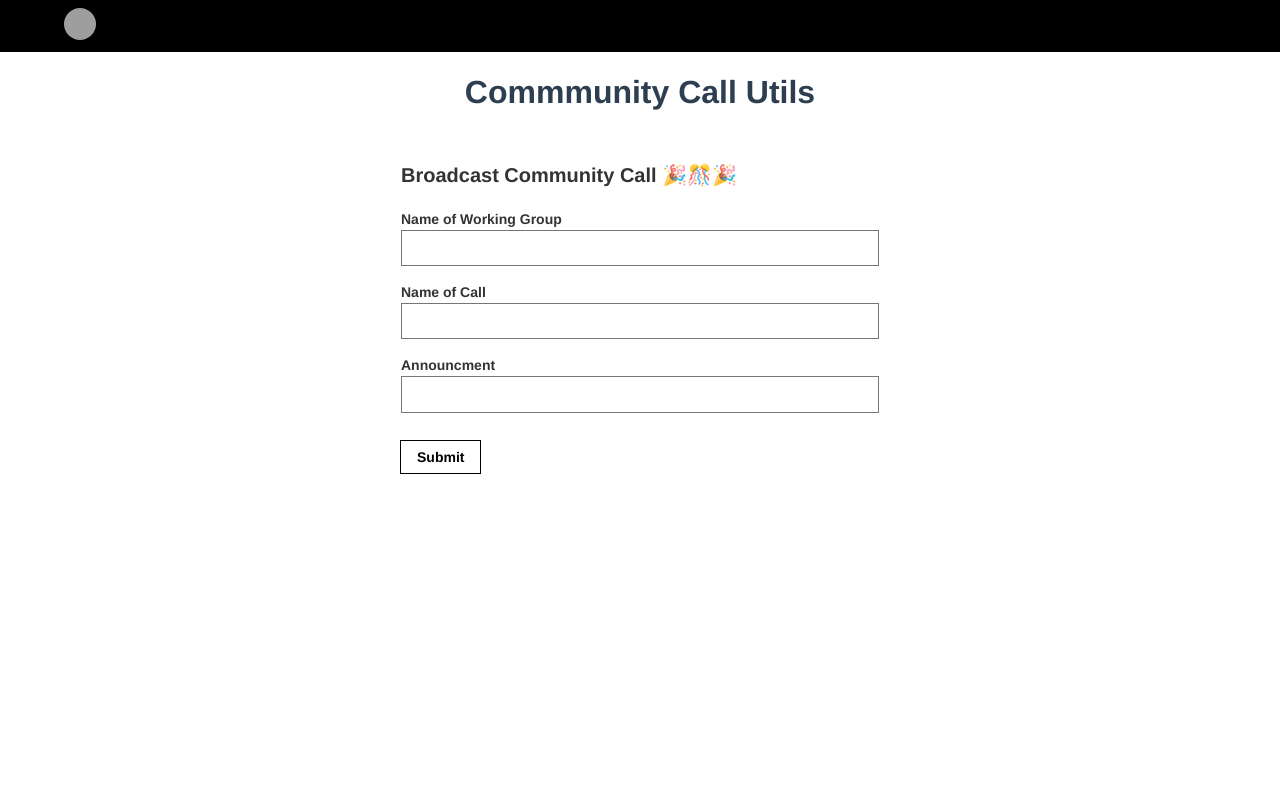
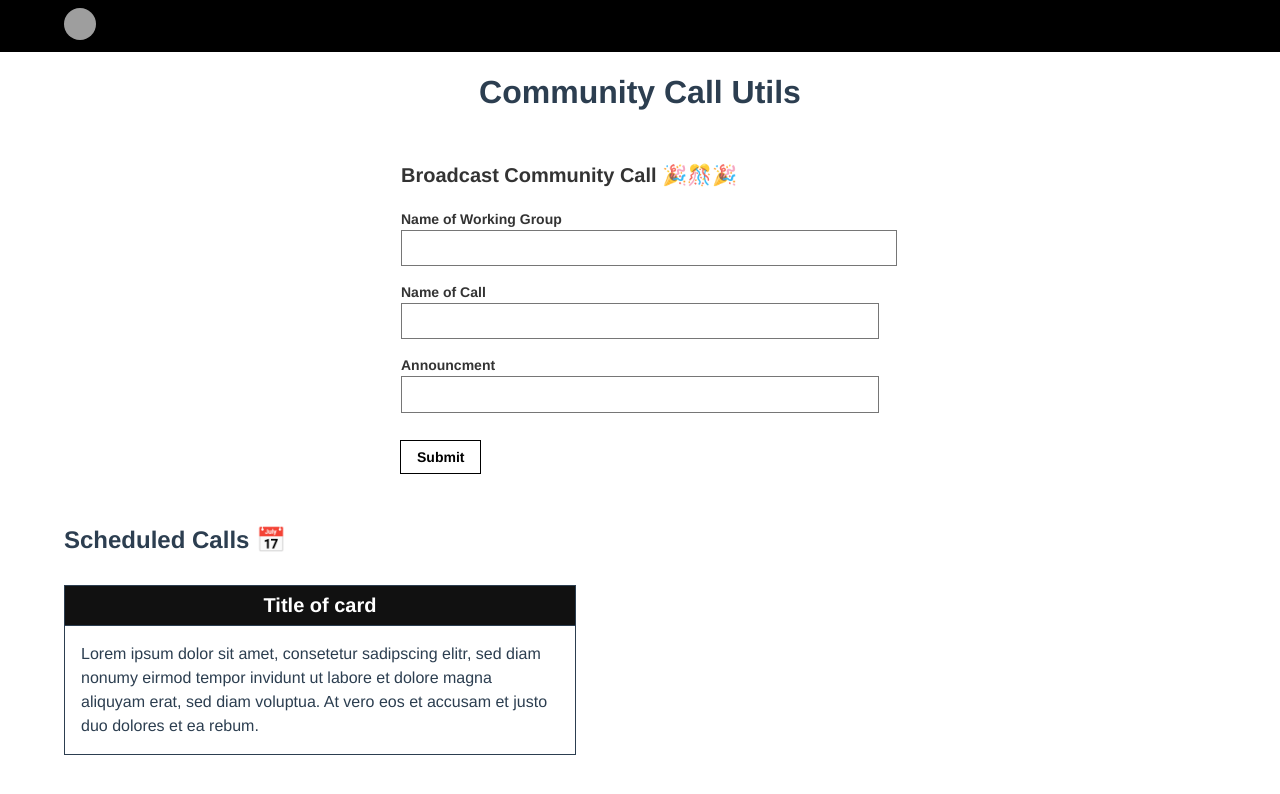
Before and after one commit to ipfs-inactive/community-call-helper, a Vue app in the folder app/: page / in a window 1280 px wide. Shown: the top 794 px of the page. Built offline with nearby package versions, Linux system fonts and the light colour scheme; grey boxes are pictures that could not be loaded.

Commit message:
Accepts and retunrs user input

```diff
--- a/app/src/App.vue
+++ b/app/src/App.vue
@@ -2,17 +2,20 @@
   <div id="app">
     <NavBar />
     <HomePage />
+    <ScheduledCalls />
   </div>
 </template>
 
 <script>
 import NavBar from './components/NavBar.vue'
 import HomePage from './components/HomePage.vue'
+import ScheduledCalls from './components/ScheduledCalls.vue'
 export default {
   name: 'app',
   components: {
     NavBar,
-    HomePage
+    HomePage,
+    ScheduledCalls
   }
 }
 </script>
--- a/app/src/components/HomePage.vue
+++ b/app/src/components/HomePage.vue
@@ -1,13 +1,14 @@
 <template>
     <div class="hompage">
-        <h1 class="center">{{ msg }}</h1>
+        <h1 class="center">Community Call Utils</h1>
         <main class="pa4 black-80">
             <form class="measure center">
                 <fieldset id="a" class="ba b--transparent ph0 mh0">
                 <legend class="f4 fw6 ph0 mh0">Broadcast Community Call 🎉🎊🎉 </legend>
                 <div class="mt3">
-                    <label class="db fw6 lh-copy f6" for="email-address">Name of Working Group</label>
-                    <input class="pa2 input-reset ba bg-transparent hover-bg-black hover-white w-100" type="email" name="email-address"  id="email-address">
+                    <label class="db fw6 lh-copy f6" for="working-group">Name of Working Group</label>
+                    <input class="pa2 input-reset ba bg-transparent hover-bg-black hover-white w-100" type="textfield" name="working-group"  id="working-group" v-model="workingGroup">
+                        {{ workingGroup }}
                 </div>
                 <div class="mv3">
                     <label class="db fw6 lh-copy f6" for="password">Name of Call</label>
@@ -17,10 +18,9 @@
                     <label class="db fw6 lh-copy f6" for="password">Announcment</label>
                     <input class="b pa2 input-reset ba bg-transparent hover-bg-black hover-white w-100" type="password" name="password"  id="password">
                 </div>
-
                 </fieldset>
                 <div class="">
-                <input class="b ph3 pv2 input-reset ba b--black bg-transparent grow pointer f6 dib" type="submit" value="Submit">
+                <input class="b ph3 pv2 input-reset ba b--black bg-transparent grow pointer f6 dib popup" type="submit" value="Submit" v-on:click.prevent="attention">
                 </div>
             </form>
         </main>
@@ -29,9 +29,10 @@
 <script>
 export default {
   name: 'HomePage',
-  data() {
-      return {
-          msg: "Commmunity Call Utils",
+  methods: {
+      attention: function(event) {
+          event.preventDefault();
+          alert(this.workingGroup)
       }
   }
 }
--- /dev/null
+++ b/app/src/components/ScheduledCalls.vue
@@ -0,0 +1,20 @@
+<template>
+    <div class="tl pl5">
+        <h2 class="tl">Scheduled Calls 📅</h2>
+        <article class="mw5 mw6-ns hidden ba mv4">
+        <h1 class="f4 bg-near-black white mv0 pv2 ph3">Title of card</h1>
+            <div class="pa3 bt">
+                <p class="f6 f5-ns lh-copy measure mv0">
+                Lorem ipsum dolor sit amet, consetetur sadipscing elitr, sed diam nonumy eirmod
+                tempor invidunt ut labore et dolore magna aliquyam erat, sed diam voluptua. At
+                vero eos et accusam et justo duo dolores et ea rebum.
+                </p>
+            </div>
+        </article>
+    </div>
+</template>
+<script>
+export default {
+  name: 'ScheduledCalls',
+}
+</script>
```
